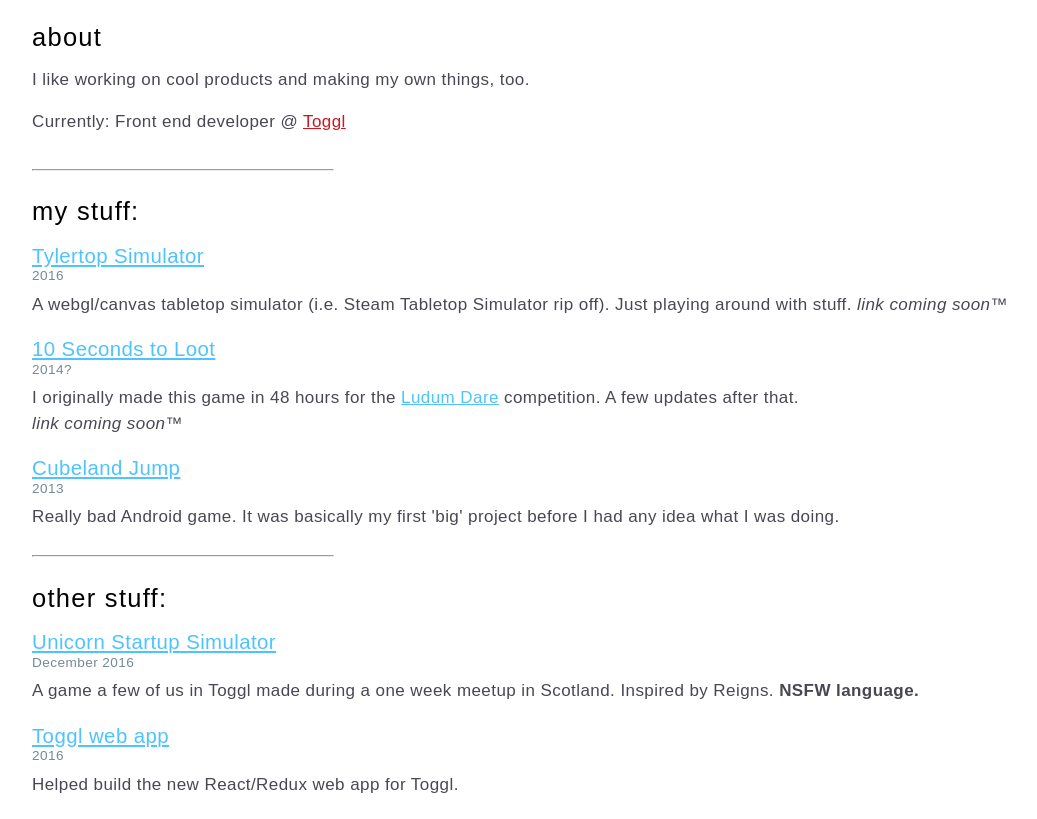
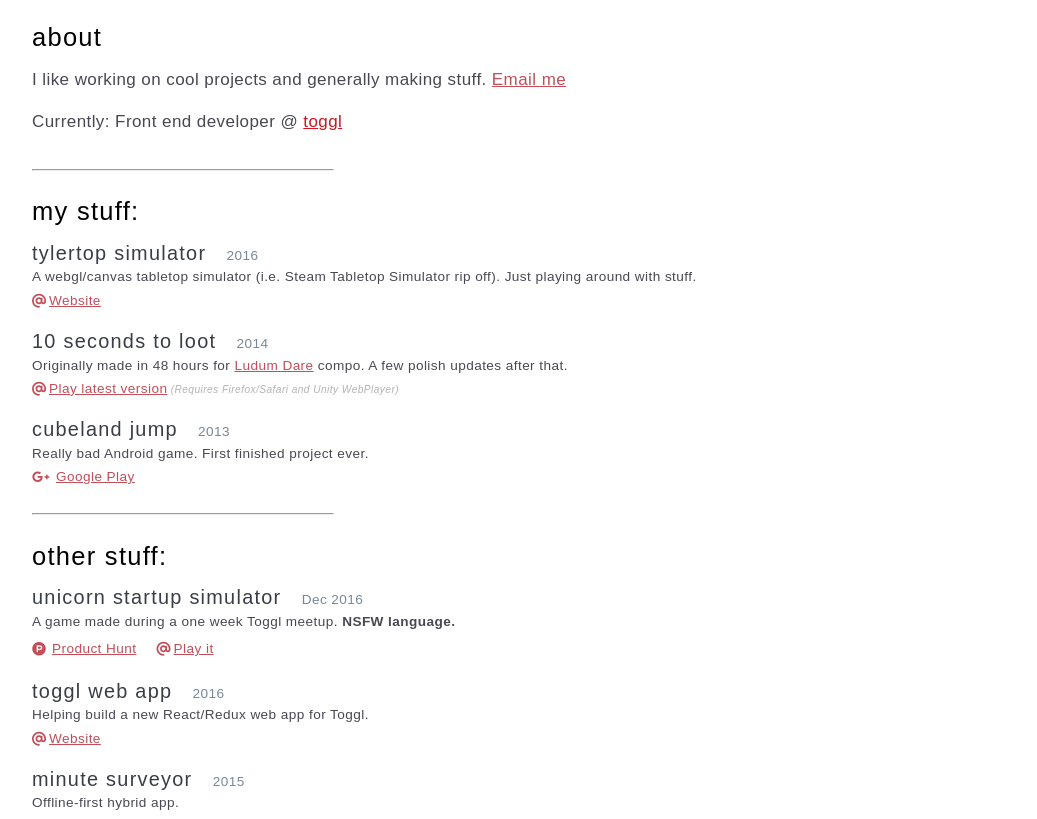
Before and after one commit to tcrammond/tcrammond-website, a website: page public/index.html in a window 1280 px wide. Shown: the part 130-949 px from the top of the page, without its empty margins (27-1064 px from the left). Drawn offline with Linux system fonts and the light colour scheme.

Commit message:
Add project links; concise-ify content

```diff
--- a/public/css/main.css
+++ b/public/css/main.css
@@ -28,8 +28,13 @@
 }
 
 a, a:visited {
-  color: #4ec3ff;
+  color: #c44d58;
   text-decoration: underline;
+}
+
+em {
+  color: #b3b3b3;
+  font-size: 0.6em;
 }
 
 .main {
@@ -56,25 +61,58 @@
 }
 
 .portfolio__item {
-
+  margin-bottom: 18px;
 }
 
 .portfolio__item__title {
   display: inline-block;
-  text-decoration: underline;
-  font-size: 1.2rem;
+  margin: 0;
+  color: #393e46;
 }
 .portfolio__item__date {
-  display: block;
-  position: relative;
-  top: -5px;
+  display: inline;
+  margin-left: 15px;
   color: lightslategray;
   font-size: 0.8rem;
 }
-.portfolio__item_text {
-  font-size: 16px;
+.portfolio__item__text {
+  font-size: 0.8em;
+  margin-bottom: 3px;
 }
 
+.portfolio__item__link, .portfolio__item__link:visited {
+  position: relative;
+  padding-left: 20px;
+  font-size: 0.8em;
+}
+.portfolio__item__link:not(:first-child) {
+  margin-left: 15px;
+}
+.portfolio__item__link:before {
+  content: ' ';
+  font: normal normal normal 14px/1 FontAwesome;
+  display: block;
+  position: absolute;
+  top: 1px;
+  left: 0;
+  width: 16px;
+  height: 16px;
+}
+.portfolio__item__link--ph:before {
+  content: '\f288';
+}
+.portfolio__item__link--play {
+  padding-left: 24px;
+}
+.portfolio__item__link--play:before {
+  content: '\f0d5';
+}
+.portfolio__item__link--web {
+  padding-left: 17px;
+}
+.portfolio__item__link--web:before {
+  content: '\f1fa';
+}
 
 .link--toggl, .link--toggl:visited {
   color: #cb171f;
--- a/public/index.html
+++ b/public/index.html
@@ -3,9 +3,8 @@
     <title>Tyler Crammond | Developer</title>
     <meta name="description" content="Web and mobile developer. Makes stuff.">
     <meta name="viewport" content="width=device-width, initial-scale=1">
-    <meta name="theme-color" content="#4ec3ff"
+    <meta name="theme-color" content="#4ec3ff">
 
-    <link rel="stylesheet" href="https://unpkg.com/purecss@0.6.0/build/pure-min.css">
     <link rel="stylesheet" href="css/main.css">
   </head>
   <body>
@@ -19,10 +18,10 @@
         <div class="about">
           <h2>about</h2>
           <p>
-            I like working on cool products and making my own things, too.
+            I like working on cool projects and generally making stuff. <a href="mailto:tyler.crammond@gmail.com">Email me</a>
           </p>
           <p>
-            Currently: Front end developer @ <a class="link--toggl" href="https://toggl.com" target="_blank">Toggl</a>
+            Currently: Front end developer @ <a class="link--toggl" href="https://toggl.com" target="_blank">toggl</a>
           </p>
         </div>
 
@@ -33,31 +32,38 @@
 
           <!-- tabletop -->
           <article class="portfolio__item">
-            <a class="portfolio__item__title">Tylertop Simulator</a>
+            <h3 class="portfolio__item__title">Tylertop Simulator</h3>
             <span class="portfolio__item__date">2016</span>
             <p class="portfolio__item__text">
               A webgl/canvas tabletop simulator (i.e. Steam Tabletop Simulator rip off). Just playing around with stuff.
-              <em>link coming soon&trade;</em>
             </p>
+            <div class="portfolio__item__links">
+              <a href="https://tylertop-simulator.tcrammond.github.io" class="portfolio__item__link portfolio__item__link--web">Website</a>
+            </div>
           </article>
 
           <!-- 10 seconds -->
           <article class="portfolio__item">
-            <a class="portfolio__item__title">10 Seconds to Loot</a>
-            <span class="portfolio__item__date">2014?</span>
+            <h3 class="portfolio__item__title">10 Seconds to Loot</h3>
+            <span class="portfolio__item__date">2014</span>
             <p class="portfolio__item__text">
-              I originally made this game in 48 hours for the <a href="http://ludumdare.com" target=_blank>Ludum Dare</a> competition. A few updates after that.<br>
-              <em>link coming soon&trade;</em>
+              Originally made in 48 hours for <a href="http://ludumdare.com/compo/ludum-dare-27/?action=preview&uid=25704" target=_blank>Ludum Dare</a> compo. A few polish updates after that.<br>
             </p>
+            <div class="portfolio__item__links">
+              <a href="https://google.com" class="portfolio__item__link portfolio__item__link--web">Play latest version</a><em>&nbsp;(Requires Firefox/Safari and Unity WebPlayer)</em>
+            </div>
           </article>
 
           <!-- shitty jump game -->
           <article class="portfolio__item">
-            <a class="portfolio__item__title" target=_blank href="https://play.google.com/store/apps/details?id=com.splendidoctopus.cubelandbounce">Cubeland Jump</a>
+            <h3 class="portfolio__item__title" >Cubeland Jump</h3>
             <span class="portfolio__item__date">2013</span>
             <p class="portfolio__item__text">
-              Really bad Android game. It was basically my first 'big' project before I had any idea what I was doing.
+              Really bad Android game. First finished project ever.
             </p>
+            <div class="portfolio__item__links">
+              <a href="https://play.google.com/store/apps/details?id=com.splendidoctopus.cubelandbounce" class="portfolio__item__link portfolio__item__link--play">Google Play</a>
+            </div>
           </article>
 
           <hr>
@@ -66,43 +72,57 @@
 
           <!-- Unicorn -->
           <article class="portfolio__item">
-            <a class="portfolio__item__title" href="https://toggl.com/startup-simulator" target=_blank>Unicorn Startup Simulator</a>
-            <span class="portfolio__item__date">December 2016</span>
+            <h3 class="portfolio__item__title">Unicorn Startup Simulator</h3>
+            <span class="portfolio__item__date">Dec 2016</span>
             <p class="portfolio__item__text">
-              A game a few of us in Toggl made during a one week meetup in
-              Scotland. Inspired by Reigns. <strong>NSFW language.</strong>
+              A game made during a one week Toggl meetup. <strong>NSFW language.</strong>
             </p>
+            <div class="portfolio__item__links">
+              <a href="https://www.producthunt.com/posts/unicorn-startup-simulator" class="portfolio__item__link portfolio__item__link--ph">Product Hunt</a>
+              <a href="https://toggl.com/startup-simulator" class="portfolio__item__link portfolio__item__link--web">Play it</a>
+            </div>
           </article>
 
           <!-- snowball -->
           <article class="portfolio__item">
-            <a class="portfolio__item__title" target=_blank href="https://toggl.com">Toggl web app</a>
+            <h3 class="portfolio__item__title">Toggl web app</h3>
             <span class="portfolio__item__date">2016</span>
             <p class="portfolio__item__text">
-              Helped build the new React/Redux web app for Toggl.
+              Helping build a new React/Redux web app for Toggl.
             </p>
+            <div class="portfolio__item__links">
+              <a href="https://toggl.com" class="portfolio__item__link portfolio__item__link--web">Website</a>
+            </div>
           </article>
 
           <!-- MS -->
           <article class="portfolio__item">
-            <a class="portfolio__item__title" target=_blank href="https://minutesurveyor.com">Minute Surveyor</a>
+            <h3 class="portfolio__item__title">Minute Surveyor</h3>
             <span class="portfolio__item__date">2015</span>
             <p class="portfolio__item__text">
-              Offline-first hybrid app (Angular 1.x + Ionic + Cordova). Reporting app for UK Chartered Surveyors.
+              Offline-first hybrid app.
             </p>
+            <div class="portfolio__item__links">
+              <a href="https://minutesurveyor.com" class="portfolio__item__link portfolio__item__link--web">Website</a>
+              <a href="https://play.google.com/store/apps/details?id=com.podpea.minutesurveyor" class="portfolio__item__link portfolio__item__link--play">Google Play</a>
+            </div>
           </article>
 
           <!-- Watchful -->
           <article class="portfolio__item">
-            <a class="portfolio__item__title" target=_blank href="https://watchful.li">Watchful.li</a>
-            <span class="portfolio__item__date">August 2013 plus some more</span>
+            <h3 class="portfolio__item__title">Watchful.li</h3>
+            <span class="portfolio__item__date">2013 - 2014</span>
             <p class="portfolio__item__text">
-              Helped kickstart and build the new Watchful.li Angular web app. We begun with a prototype and built it part-time over a few months.
-            </p>
+              Helped kickstart and build a new web app.
+            <div class="portfolio__item__links">
+              <a href="https://watchful.li" class="portfolio__item__link portfolio__item__link--web">Website</a>
+            </div>
           </article>
         </div>
 
       </div>
     </div>
+
+    <script src="https://use.fontawesome.com/0a0ee82381.js"></script>
   </body>
 </html>
```
